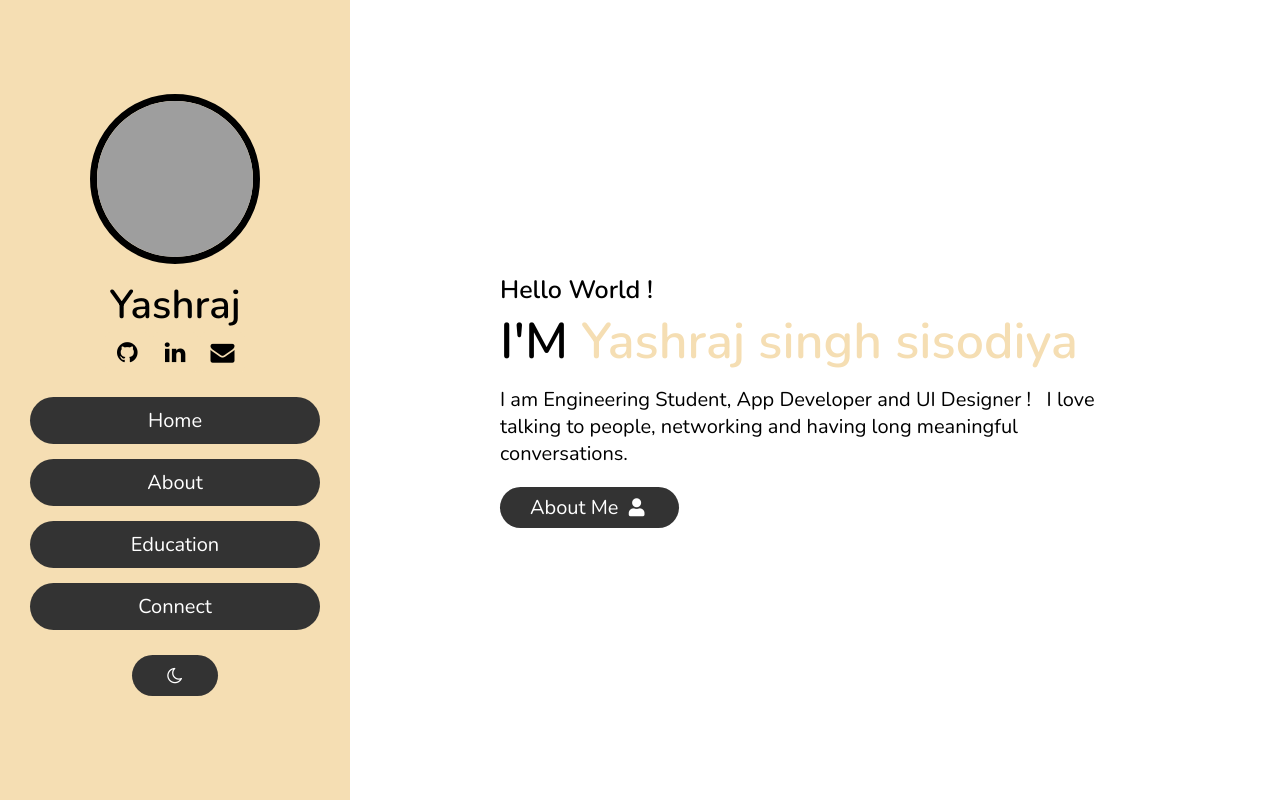
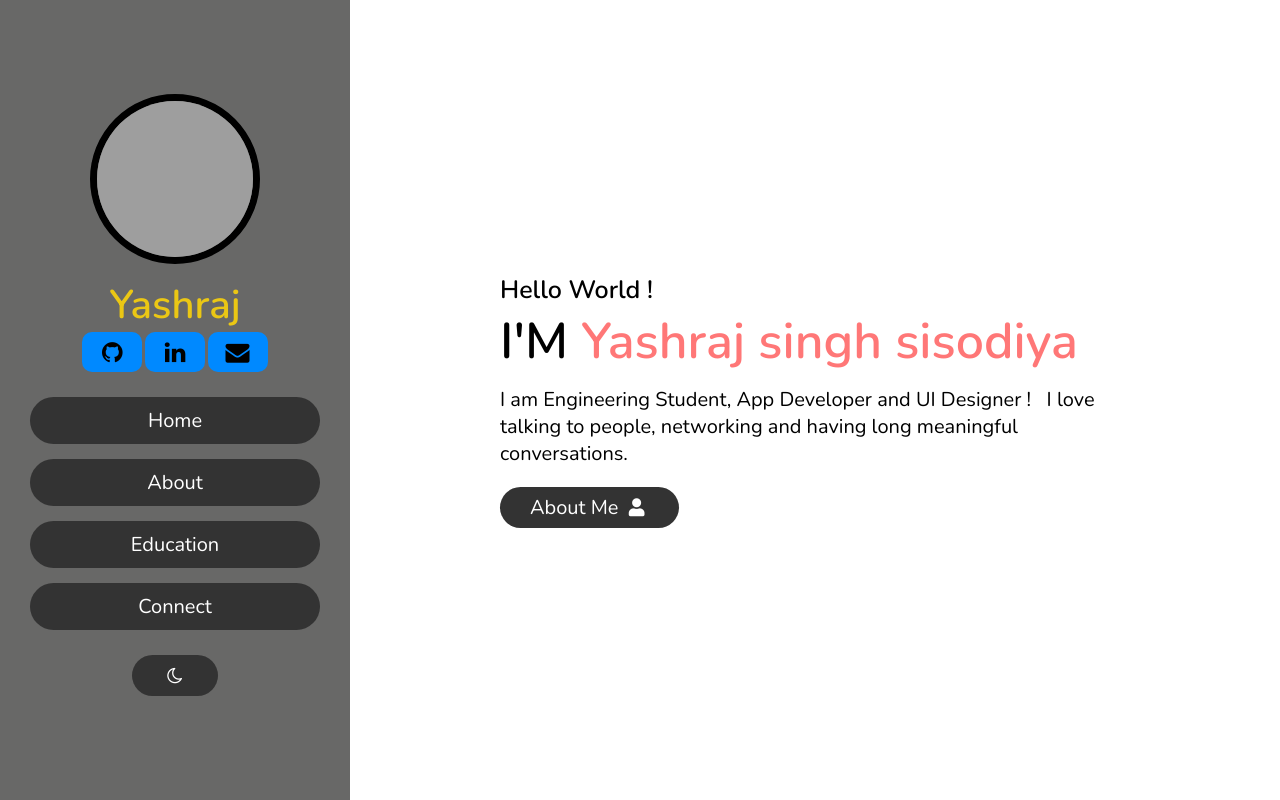
Before and after one commit to theyashsisodiya/Portfolio, a plain HTML site: page index.html in a window 1280 px wide. Shown: the top 800 px of the page. Drawn offline with nearby package versions, Linux system fonts and the light colour scheme; grey boxes are pictures that could not be loaded.

Commit message:
color theam update

```diff
--- a/css/style2.css
+++ b/css/style2.css
@@ -7,8 +7,8 @@
     --headyellow:wheat;
     --headimg:black;
     --abouth:black;
-    --abouth1:wheat;
-    --aboutspan:rgb(216, 185, 125);
+    --abouth1:rgb(255, 139, 110);
+    --aboutspan:rgb(255, 139, 110);
     --contactbox:wheat;
     --containericon:white;
     --contactic:black;
@@ -36,14 +36,14 @@
 
 
   html[data-theme='light'] {
-    --yellow:wheat;
+    --yellow:rgb(255, 119, 119);
     --black:black;
     --white:white;
     --headyellow:wheat;
     --headimg:black;
     --abouth:black;
     --abouth1:wheat;
-    --aboutspan:rgb(231, 196, 131);
+    --aboutspan:rgb(239, 114, 26);
     --contactbox:wheat;
     --containericon:white;
     --contactic:black;
@@ -161,7 +161,7 @@ header{
     height:100%;
     width:35rem;
     /* header */
-    background:var(--headyellow);
+    background:#1e1e1dab;
     display: flex;
     align-items: center;
     justify-content: center;
@@ -194,21 +194,21 @@ header .user img{
 
 header .user i{
     height: 40px;
-    width: 45px;
-    background:var(--headi);
+    width: 60px;
+    background:#0089ff;
     color: var(--black);
     line-height: 40px;
     text-align: center;
     font-size: 24px;
-    border-radius: 5px;
-    transition: 0.3s;
+    border-radius: 10px;
+    transition: 0.5s;
 }
 
 
 header .user .name{
 
     font-size: 4rem;
-    color:var(--black);
+    color:#f1cb13f7;
 }
 
 header .user .post{
```
Also changed, not shown: 2 other files.
